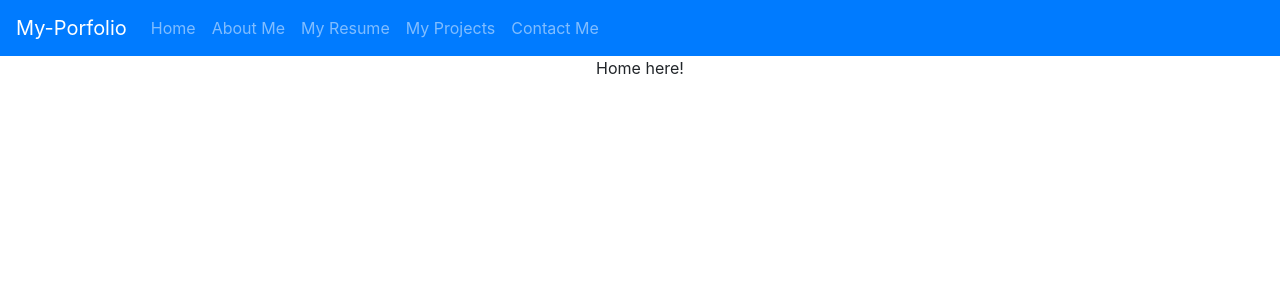
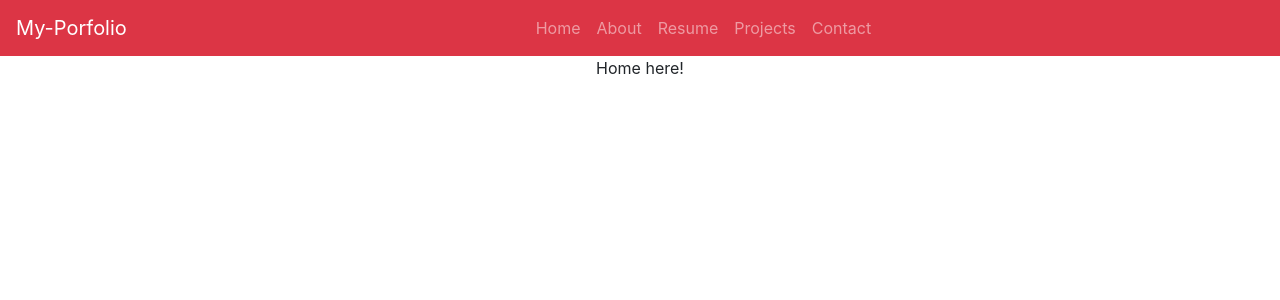
Before and after one commit to bertacsevercan/my-portfolio, a React (Create React App) app: page / in a window 1280 px wide. Shown: the top 300 px of the page. Built offline with nearby package versions, Linux system fonts and the light colour scheme.

Commit message:
center navlinks

```diff
--- a/src/components/NavBar/index.jsx
+++ b/src/components/NavBar/index.jsx
@@ -6,16 +6,26 @@ import Nav from "react-bootstrap/Nav";
 const NavBar = () => {
 
     return(
-        <Navbar bg="primary" variant="dark" expand="lg">
+        <Navbar bg="danger" variant="dark" expand="lg">
             <Navbar.Brand as={Link} to="/">My-Porfolio</Navbar.Brand>
             <Navbar.Toggle aria-controls="basic-navbar-nav" />
             <Navbar.Collapse id="basic-navbar-nav">
-                <Nav className="mr-auto">
+                <Nav className="justify-content-center" style={{ flex: 1}}>
+                <Nav.Item>
                 <Nav.Link as={Link} to="/">Home</Nav.Link>
-                <Nav.Link as={Link} to="/about">About Me</Nav.Link>
-                <Nav.Link as={Link} to="/resume">My Resume</Nav.Link>
-                <Nav.Link as={Link} to="/projects">My Projects</Nav.Link>
-                <Nav.Link as={Link} to="/contact">Contact Me</Nav.Link>
+                </Nav.Item>
+                <Nav.Item>
+                <Nav.Link as={Link} to="/about">About</Nav.Link>
+                </Nav.Item>
+                <Nav.Item>
+                <Nav.Link as={Link} to="/resume">Resume</Nav.Link>
+                </Nav.Item>
+                <Nav.Item>
+                <Nav.Link as={Link} to="/projects">Projects</Nav.Link>
+                </Nav.Item>
+                <Nav.Item>
+                <Nav.Link as={Link} to="/contact">Contact</Nav.Link>
+                </Nav.Item>
                 </Nav>
             </Navbar.Collapse>
         </Navbar>
```
